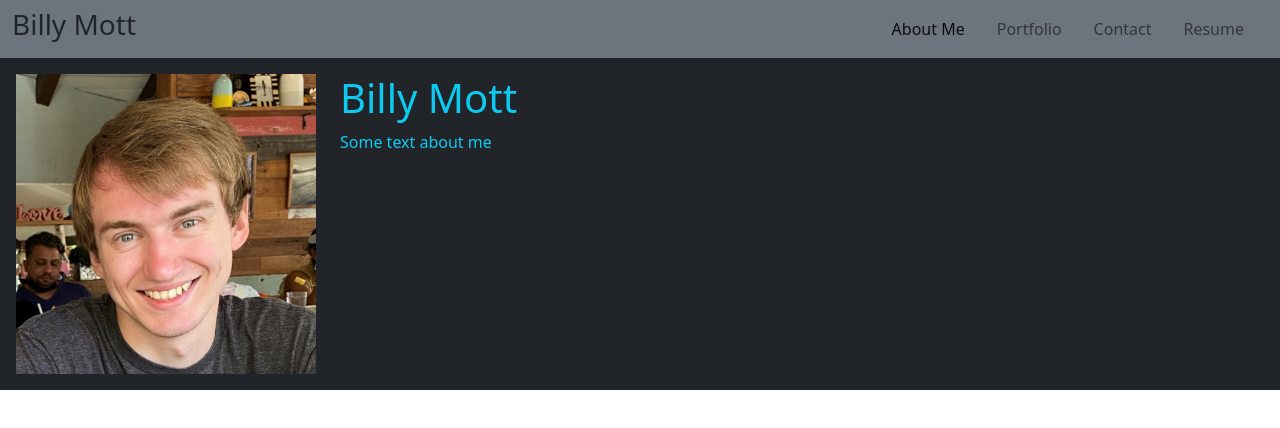
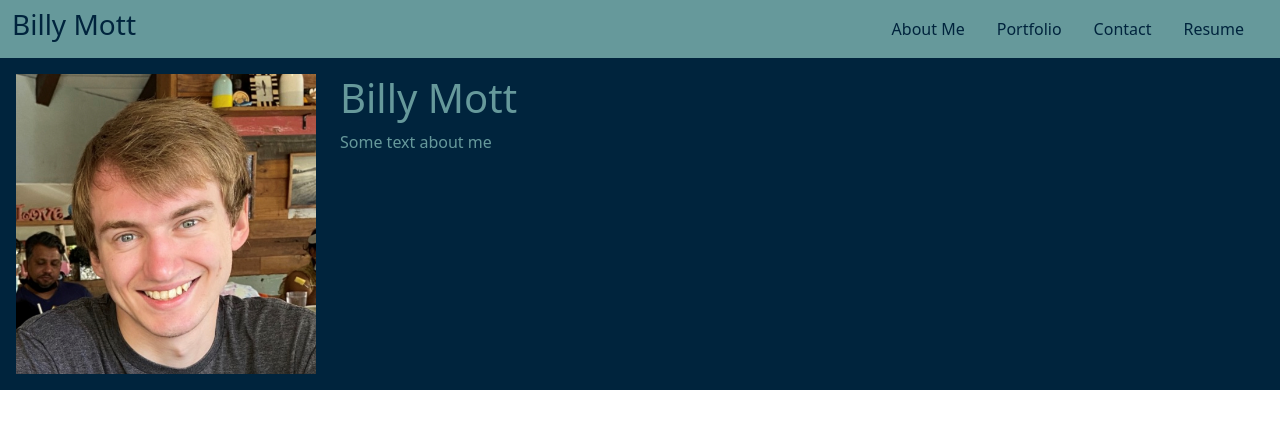
Before and after one commit to Billygm/Billy-Mott-Portfolio, a React (Create React App) app: page / in a window 1280 px wide. Shown: the top 428 px of the page. Built offline with nearby package versions, Linux system fonts and the light colour scheme.

Commit message:
replacing bootstrap styles with personal styles

```diff
--- a/src/components/Contact.js
+++ b/src/components/Contact.js
@@ -0,0 +1,18 @@
+import React from "react";
+
+const styles = {
+    primary: {
+      background: "#00243d",
+      color: "#66999b",
+    },
+    secondary: {
+      background: "#66999b",
+      color: "#00243d",
+    },
+  };
+
+const Contact = () => {
+  return;
+};
+
+export default Contact;
--- a/src/components/Mainbio.js
+++ b/src/components/Mainbio.js
@@ -1,8 +1,20 @@
+import React from "react";
 import image from "../images/image0.jpeg";
+
+const styles = {
+  primary: {
+    background: "#00243d",
+    color: "#66999b",
+  },
+  secondary: {
+    background: "#66999b",
+    color: "#00243d",
+  },
+};
 
 function Mainbio() {
   return (
-    <div className="p-3 bg-dark text-info">
+    <div style={styles.primary} className="p-3">
       <div className="row">
         <div className="col-sm-auto">
           <img src={image} width={300} height={300} alt="Billy's face" />
--- a/src/components/Navbar.js
+++ b/src/components/Navbar.js
@@ -1,11 +1,25 @@
+import React from "react";
+
+const styles = {
+  primary: {
+    background: "#00243d",
+    color: "#66999b",
+  },
+  secondary: {
+    background: "#66999b",
+    color: "#00243d",
+  },
+};
+
 function Navbar({ view, setView }) {
   return (
-    <nav className="navbar navbar-expand-lg navbar-light bg-secondary">
+    <nav style={styles.secondary} className="navbar navbar-expand-lg">
       <div className="container-fluid">
         <h3>Billy Mott</h3>
         <ul className="navbar-nav flex-row">
           <a
             onClick={() => setView("bio")}
+            style={styles.secondary}
             className="nav-link active me-3"
             aria-current="page"
             href="#bio"
@@ -14,6 +28,7 @@ function Navbar({ view, setView }) {
           </a>
           <a
             onClick={() => setView("portfolio")}
+            style={styles.secondary}
             className="nav-link me-3"
             href="#portfolio"
           >
@@ -21,6 +36,7 @@ function Navbar({ view, setView }) {
           </a>
           <a
             onClick={() => setView("contact")}
+            style={styles.secondary}
             className="nav-link me-3"
             href="#contact"
           >
@@ -28,6 +44,7 @@ function Navbar({ view, setView }) {
           </a>
           <a
             onClick={() => setView("resume")}
+            style={styles.secondary}
             className="nav-link me-3"
             href="#resume"
           >
--- a/src/components/PortfolioGrid.js
+++ b/src/components/PortfolioGrid.js
@@ -1,20 +1,35 @@
+import React from "react";
 import portfolioItems from "../data/portfolio";
+
+const styles = {
+  primary: {
+    background: "#00243d",
+    color: "#66999b",
+  },
+  secondary: {
+    background: "#66999b",
+    color: "#00243d",
+  },
+  accent: {
+    background: "#003D38",
+  },
+};
 
 const PortfolioGrid = () => {
   return (
-    <section className="p-2 bg-dark text-black">
+    <section style={styles.primary} className="p-2">
       <div className="container">
         <div className="row g-3">
           {portfolioItems.map(
             ({ id, title, gitHub, app, image, description }) => (
               <div className="col-md-6" key={id}>
-                <div className="card h-100 bg-secondary">
+                <div style={styles.primary} className="card h-100">
                   <img src={image} className="card-img-top" alt={title} />
-                  <div className="card-body">
+                  <div style={styles.secondary} className="card-body">
                     <h5 className="card-title">{title}</h5>
                     <p className="card-text">{description}</p>
                   </div>
-                  <div className="card-footer d-flex justify-content-around">
+                  <div style={styles.accent} className="card-footer d-flex justify-content-around">
                     <a
                       href={gitHub}
                       target="_blank"
--- a/src/components/Resume.js
+++ b/src/components/Resume.js
@@ -1,8 +1,20 @@
 import pdf from "../images/Billy_Mott_Resume.pdf";
+import image from "../images/resumeScreenshot.png"
+
+const styles = {
+  primary: {
+    background: "#00243d",
+    color: "#66999b",
+  },
+  secondary: {
+    background: "#66999b",
+    color: "#00243d",
+  },
+};
 
 function Resume() {
   return (
-    <div className="p-3 bg-dark text-info">
+    <div style={styles.primary} className="p-3">
       <div className="row">
         <div className="col ps-5 py-3">
           <h1>Proficiencies</h1>
@@ -23,9 +35,15 @@ function Resume() {
           </ul>
         </div>
         <div className="col py-3">
-            <h1>
-            <a href={pdf} target="_blank" rel="noreferrer" className="btn btn-secondary">View my Resume</a>
-            </h1>
+          <h1>View My Resume</h1>
+            <a
+              href={pdf}
+              target="_blank"
+              rel="noreferrer"
+              className="btn"
+            >
+              <img src={image} className="card-img-top" alt="" />
+            </a>
         </div>
       </div>
     </div>
```
Also changed, not shown: src/images/resumeScreenshot.png (added). Lines whose indentation alone changed are shown as unchanged.
